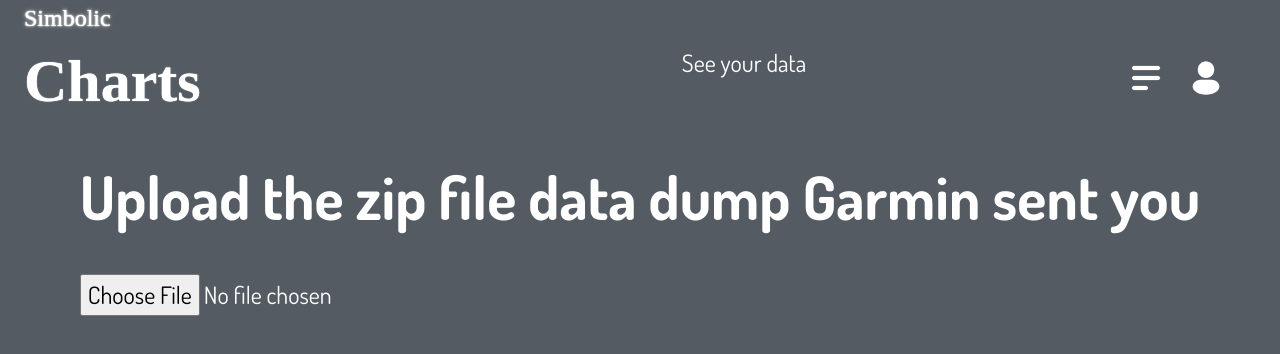
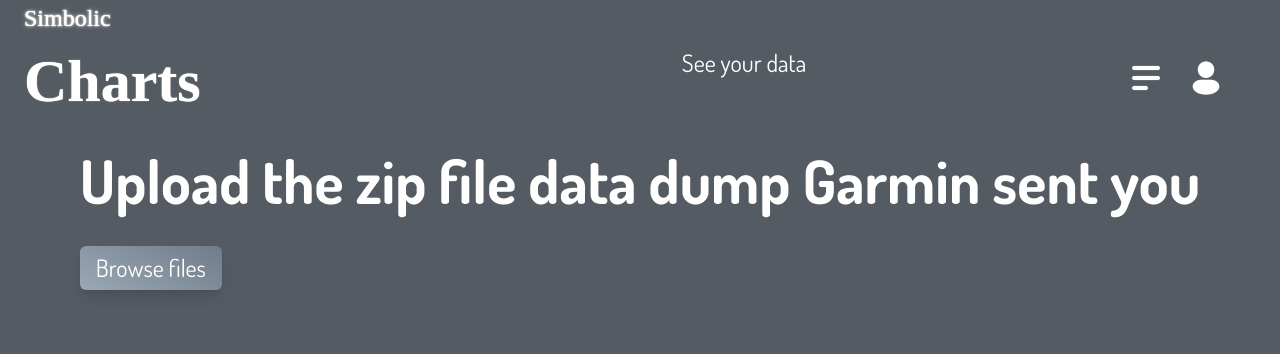
Before and after one commit to eliza-guseva/chart, a React (Create React App) app: page /fileupload in a window 1280 px wide. Shown: the top 354 px of the page. Built offline with nearby package versions, Linux system fonts and the light colour scheme; no server answers; a web font is replaced by a local one.

Commit message:
some prettying up

```diff
--- a/src/components/UnzipNPlot.js
+++ b/src/components/UnzipNPlot.js
@@ -19,11 +19,24 @@ function getSleepDataFiles(filesObject) {
 }
 
 
-const LoadTheFile = ({status, error, handleUpload, isLoaded}) => {
-    return (<div className={`p-4 transition-transform duration-500 ${isLoaded ? 'scale-0' : 'scale-100'}`}>
+const LoadTheFile = ({status, setStatus, error, handleUpload, isLoaded}) => {
+    return (<div className="p 4">
         <h1 className="font-bold">Upload the zip file data dump Garmin sent you</h1>
-        <input className="mt-4" type="file" onChange={handleUpload} />
-        {error && <div className="text-red-500 mt-2">Error: {error.message}</div>}
+        <input
+        className="absolute inset-0 w-full h-full opacity-0 cursor-pointer"
+        type="file"
+        onChange={handleUpload}
+        id = "file-upload"
+        />
+        <label
+            htmlFor="file-upload"
+            className="btn bg-btn-grad py-2 px-4 cursor-pointer inline-block text-white"
+        >Browse files</label>
+        {error &&
+        <div className="text-red-500 mt-2">Error: {error.message}
+        {setStatus(StatusEnum.NOT_STARTED)}
+        </div>
+        }
         {status === StatusEnum.LOADING && <div className="mt-4 ml-4 font-bold">Loading...</div>}
     </div>)
 }
@@ -31,7 +44,7 @@ const LoadTheFile = ({status, error, handleUpload, isLoaded}) => {
 
 const LoadAnotherFile = ({ isLoaded, toggleIsLoaded }) => {
     return (
-        <div className={`flex justify-end h-16 mt-4 transition-transform duration-500 ${isLoaded ? 'scale-100' : 'scale-0'}`}>
+        <div className="flex justify-end h-16 mt-4">
             <button className="btn btnboring" onClick={toggleIsLoaded}>
                 {'Load Another File'}
             </button>
@@ -40,7 +53,7 @@ const LoadAnotherFile = ({ isLoaded, toggleIsLoaded }) => {
 };
 
 
-const LoadingComponent = ({status, error, handleUpload, selectFiles}) => {
+const LoadingComponent = ({status, setStatus, error, handleUpload, selectFiles}) => {
     const [isLoaded, setIsLoaded] = useState(false);
 
     useEffect(() => {
@@ -66,6 +79,7 @@ const LoadingComponent = ({status, error, handleUpload, selectFiles}) => {
             ) : (
                 <LoadTheFile
                 status={status}
+                setStatus={setStatus}
                 error={error}
                 handleUpload={handleUpload}
                 isLoaded={isLoaded} />
@@ -79,6 +93,7 @@ const LoadingComponent = ({status, error, handleUpload, selectFiles}) => {
 
 LoadingComponent.propTypes = {
     status: PropTypes.string.isRequired,
+    setStatus: PropTypes.func.isRequired,
     error: PropTypes.object,
     handleUpload: PropTypes.func.isRequired,
     selectFiles: PropTypes.object.isRequired,
@@ -91,6 +106,7 @@ LoadAnotherFile.propTypes = {
 
 LoadTheFile.propTypes = {
     status: PropTypes.string.isRequired,
+    setStatus: PropTypes.func.isRequired,
     error: PropTypes.object,
     handleUpload: PropTypes.func.isRequired,
     isLoaded: PropTypes.bool.isRequired,
@@ -146,7 +162,7 @@ const UnzipNPlot = () => {
             .catch(err => setError(err));
     };
 
-    return LoadingComponent({status, error, handleUpload, selectFiles});
+    return LoadingComponent({status, setStatus, error, handleUpload, selectFiles});
 };
 
 export { UnzipNPlot };
--- a/src/output.css
+++ b/src/output.css
@@ -638,6 +638,10 @@ video {
   margin-top: 1rem;
 }
 
+.inline-block{
+  display: inline-block;
+}
+
 .flex{
   display: flex;
 }
@@ -658,12 +662,20 @@ video {
   height: auto;
 }
 
+.h-full{
+  height: 100%;
+}
+
 .w-\[4em\]{
   width: 4em;
 }
 
 .w-\[5em\]{
   width: 5em;
+}
+
+.w-full{
+  width: 100%;
 }
 
 .scale-0{
@@ -676,6 +688,10 @@ video {
   --tw-scale-x: 1;
   --tw-scale-y: 1;
   transform: translate(var(--tw-translate-x), var(--tw-translate-y)) rotate(var(--tw-rotate)) skewX(var(--tw-skew-x)) skewY(var(--tw-skew-y)) scaleX(var(--tw-scale-x)) scaleY(var(--tw-scale-y));
+}
+
+.cursor-pointer{
+  cursor: pointer;
 }
 
 .flex-col{
@@ -720,8 +736,22 @@ video {
   background-color: rgb(130 168 127 / var(--tw-bg-opacity));
 }
 
+.bg-btn-grad{
+  background-image: linear-gradient(30deg, #9aa7b4, #707c8b);
+}
+
 .p-4{
   padding: 1rem;
+}
+
+.px-4{
+  padding-left: 1rem;
+  padding-right: 1rem;
+}
+
+.py-2{
+  padding-top: 0.5rem;
+  padding-bottom: 0.5rem;
 }
 
 .text-center{
@@ -740,6 +770,11 @@ video {
 .text-red-500{
   --tw-text-opacity: 1;
   color: rgb(239 68 68 / var(--tw-text-opacity));
+}
+
+.text-white{
+  --tw-text-opacity: 1;
+  color: rgb(255 255 255 / var(--tw-text-opacity));
 }
 
 .opacity-0{
```
